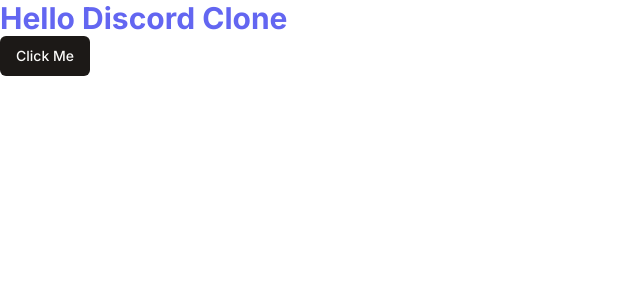
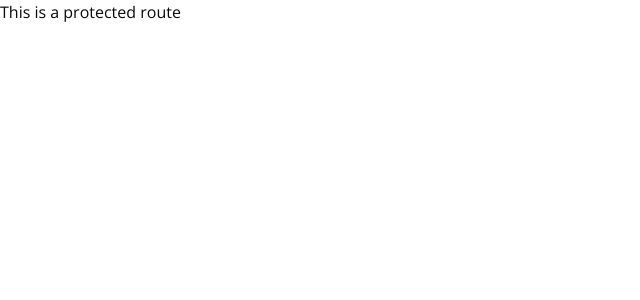
Before and after one commit to d3h1/Discord-Clone, a Next.js app in the folder discord-clone/: page / in a window 1280 px wide. Shown: the top 300 px of the page, without its empty margins (0-640 px from the left). Built offline with nearby package versions, Linux system fonts and the light colour scheme.

Commit message:
finished organizing folders

```diff
--- /dev/null
+++ b/discord-clone/app/(auth)/(routes)/login/page.tsx
@@ -0,0 +1,9 @@
+const LoginPage = () => {
+    return (
+        <div>
+            Login Page!
+        </div>
+     );
+}
+
+export default LoginPage;
--- /dev/null
+++ b/discord-clone/app/(auth)/(routes)/register/page.tsx
@@ -0,0 +1,9 @@
+const RegisterPage = () => {
+    return (
+        <div>
+            Register Page!
+        </div>
+     );
+}
+
+export default RegisterPage;
--- /dev/null
+++ b/discord-clone/app/(auth)/layout.tsx
@@ -0,0 +1,11 @@
+// *This file allows a layout for all the pages in the (auth) organizational folder
+
+const AuthLayout = ({ children }: { children: React.ReactNode }) => {
+    return (
+        <div className="bg-red-500 h-full">
+            {children}
+        </div>
+     );
+}
+
+export default AuthLayout;
--- /dev/null
+++ b/discord-clone/app/(main)/(routes)/page.tsx
@@ -0,0 +1,8 @@
+export default function Home() {
+  return (
+    <div className=''>
+      {/* We only want logged in users to access this page */}
+      This is a protected route
+    </div>
+  )
+}
--- a/discord-clone/app/layout.tsx
+++ b/discord-clone/app/layout.tsx
@@ -1,11 +1,12 @@
 import './globals.css'
 import type { Metadata } from 'next'
-import { Inter } from 'next/font/google'
+import { Open_Sans } from 'next/font/google'
 
-const inter = Inter({ subsets: ['latin'] })
+const font = Open_Sans({ subsets: ["latin"] });
 
+// Change the title of tab and the meta data itself
 export const metadata: Metadata = {
-  title: 'Create Next App',
+  title: 'Team Chat Website',
   description: 'Generated by create next app',
 }
 
@@ -16,7 +17,7 @@
 }) {
   return (
     <html lang="en">
-      <body className={inter.className}>{children}</body>
+      <body className={font.className}>{children}</body>
     </html>
   )
 }
--- a/discord-clone/app/page.tsx
+++ /dev/null
@@ -1,10 +0,0 @@
-import { Button } from "@/components/ui/button";
-
-export default function Home() {
-  return (
-    <div className=''>
-      <p className='text-3xl font-bold text-indigo-500'>Hello Discord Clone</p>
-      <Button variant='default' >Click Me</Button>
-    </div>
-  )
-}
```
